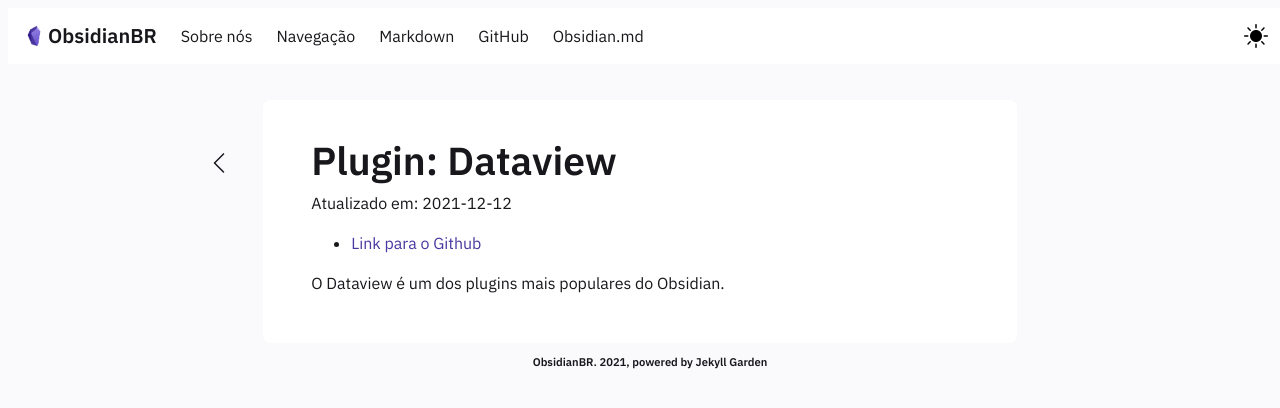
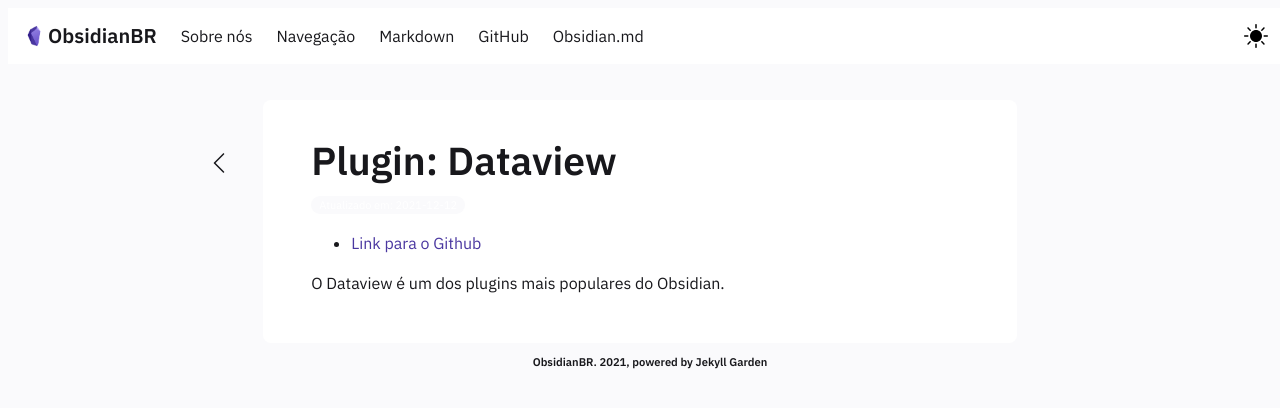
Before and after one commit to obsidianbr/obsidianbr.github.io, a Jekyll site: the page built from _notes/Public/plugin-dataview.md, in a window 1280 px wide. Shown: the top 408 px of the page. Built offline with Jekyll 4.4.1, drawn with Linux system fonts in a browser that asks for light colours.

Commit message:
Update style.css

```diff
--- a/assets/css/style.css
+++ b/assets/css/style.css
@@ -377,6 +377,21 @@ hr {
 
 /* Blogposts: Post-heading, Post-subheading, Post-content, Related Posts*/
 
+.datepill {
+  background-color: var(--bg-sub);
+  border: none;
+  color: white;
+  font-size: 11px;
+  padding: 1px 8px;
+  text-align: center;
+  text-decoration: none;
+  display: inline-block;
+  margin: 0px 0px;
+  cursor: pointer;
+  border-radius: 14px;
+}
+
+
 .site-heading-rtl {
     border-bottom: 2px solid var(--primary-border-color);
     display: flex;
```
